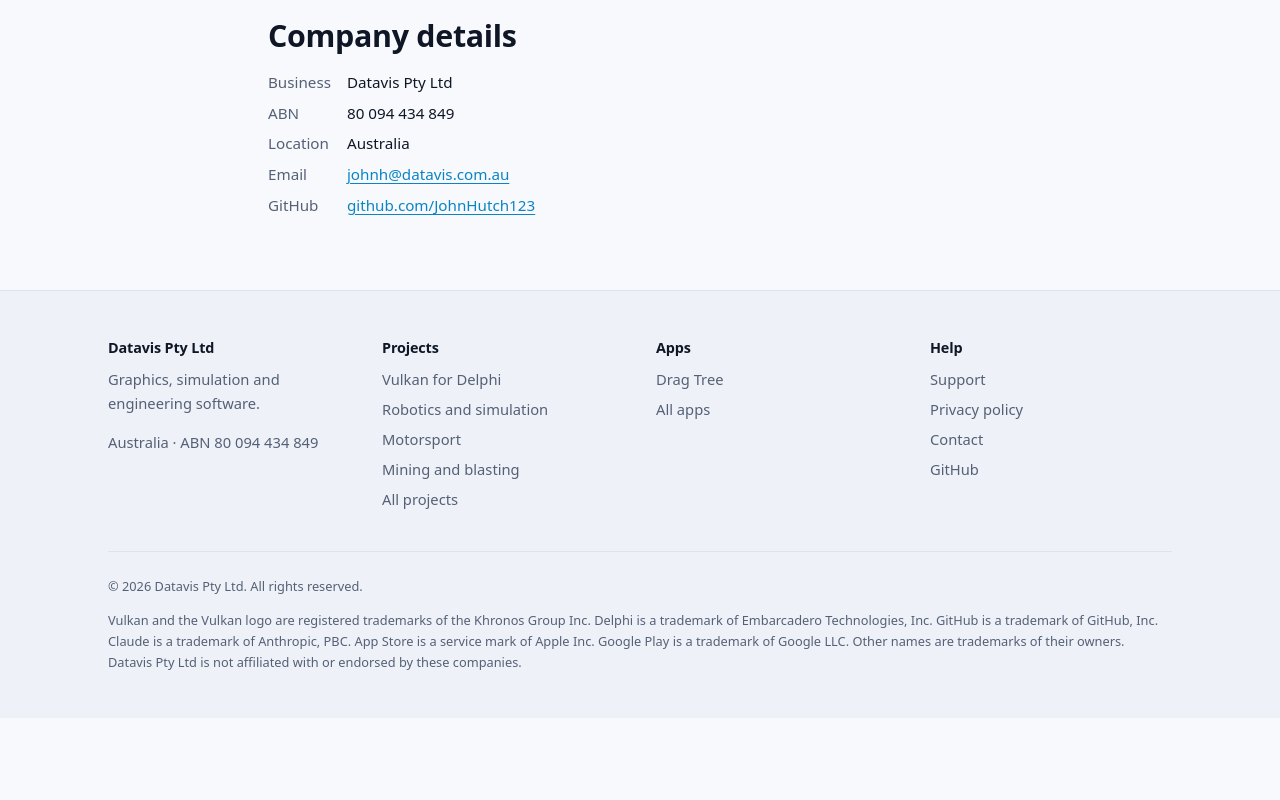
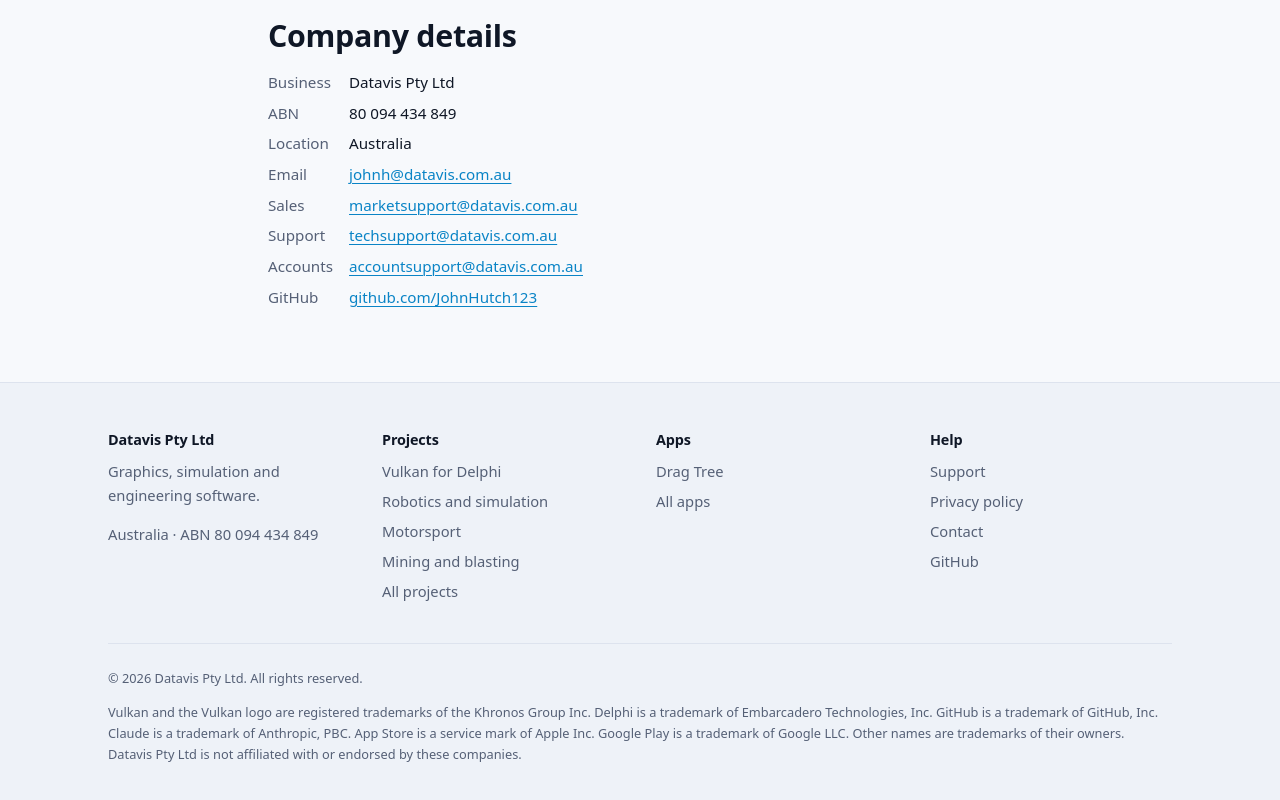
Before and after one commit to JohnHutch123/datavis.com.au, an Astro site: page /about in a window 1280 px wide. Shown: the part 1501-2301 px from the top of the page. Before the commit the page ends 2219 px from the top, so only its background shows below. Built offline with nearby package versions, Linux system fonts and the light colour scheme; Astro itself is replaced by a stand-in of ours.

Commit message:
Route enquiries to the tech, market and account support mailboxes
Co-Authored-By: Claude Opus 5.5 <noreply@anthropic.com>

```diff
--- a/src/lib/schema.ts
+++ b/src/lib/schema.ts
@@ -26,13 +26,29 @@ export function organization(): Node {
     ...(site.abn ? { taxID: `ABN ${site.abn}` } : {}),
     address: { '@type': 'PostalAddress', addressCountry: 'AU' },
     sameAs: [site.github.url],
-    contactPoint: {
-      '@type': 'ContactPoint',
-      contactType: 'customer support',
-      email: site.email.support,
-      url: abs('/support/'),
-      availableLanguage: 'English',
-    },
+    contactPoint: [
+      {
+        '@type': 'ContactPoint',
+        contactType: 'technical support',
+        email: site.email.support,
+        url: abs('/support/'),
+        availableLanguage: 'English',
+      },
+      {
+        '@type': 'ContactPoint',
+        contactType: 'sales',
+        email: site.email.sales,
+        url: abs('/contact/'),
+        availableLanguage: 'English',
+      },
+      {
+        '@type': 'ContactPoint',
+        contactType: 'billing support',
+        email: site.email.accounts,
+        url: abs('/contact/'),
+        availableLanguage: 'English',
+      },
+    ],
   };
 }
 
--- a/src/pages/about.astro
+++ b/src/pages/about.astro
@@ -52,6 +52,9 @@ import { site } from '../site.config';
         {site.abn && <><dt>ABN</dt><dd>{site.abn}</dd></>}
         <dt>Location</dt><dd>{site.country}</dd>
         <dt>Email</dt><dd><a href={`mailto:${site.email.general}`}>{site.email.general}</a></dd>
+        <dt>Sales</dt><dd><a href={`mailto:${site.email.sales}`}>{site.email.sales}</a></dd>
+        <dt>Support</dt><dd><a href={`mailto:${site.email.support}`}>{site.email.support}</a></dd>
+        <dt>Accounts</dt><dd><a href={`mailto:${site.email.accounts}`}>{site.email.accounts}</a></dd>
         <dt>GitHub</dt><dd><a href={site.github.url} rel="noopener">{site.github.url.replace('https://', '')}</a></dd>
       </dl>
     </div>
--- a/src/pages/contact.astro
+++ b/src/pages/contact.astro
@@ -5,8 +5,9 @@ import { site } from '../site.config';
 // exploit. If you later want a web form, see README.md ("Adding a contact form").
 const topics = [
   { title: 'General enquiries', body: 'Questions about Datavis or our projects.', email: site.email.general, subject: 'Enquiry' },
-  { title: 'Licensing and PRO packages', body: 'Pricing, commercial licences and custom work.', email: site.email.general, subject: 'Licensing enquiry' },
-  { title: 'App and product support', body: 'Help with one of our apps or packages.', email: site.email.support, subject: 'Support request' },
+  { title: 'Licensing and PRO packages', body: 'Pricing, commercial licences and custom work.', email: site.email.sales, subject: 'Licensing enquiry' },
+  { title: 'Technical support', body: 'Help with one of our apps or packages.', email: site.email.support, subject: 'Support request' },
+  { title: 'Accounts and billing', body: 'Invoices, payments and licence accounts.', email: site.email.accounts, subject: 'Accounts enquiry' },
   { title: 'Privacy', body: 'Questions about your data or a data deletion request.', email: site.email.privacy, subject: 'Privacy request' },
 ];
 const mail = (e: string, s: string) => `mailto:${e}?subject=${encodeURIComponent(s)}`;
--- a/src/pages/projects/[group]/[project].astro
+++ b/src/pages/projects/[group]/[project].astro
@@ -45,7 +45,7 @@ const schema = [
         {docs[0] && <a class="btn primary" href={docUrl(docs[0])}>Read the docs</a>}
         {p.data.visibility === 'public' && p.data.repo && <a class="btn" href={p.data.repo} rel="noopener">View on GitHub</a>}
         {p.data.visibility === 'private' && (
-          <a class="btn" href={`mailto:${site.email.general}?subject=${encodeURIComponent(p.data.title + ' enquiry')}`}>{p.data.enquire ?? 'Enquire about licensing'}</a>
+          <a class="btn" href={`mailto:${site.email.sales}?subject=${encodeURIComponent(p.data.title + ' enquiry')}`}>{p.data.enquire ?? 'Enquire about licensing'}</a>
         )}
         {p.data.links.map((l) => <a class="btn" href={l.url} rel="noopener">{l.label}</a>)}
       </div>
--- a/src/site.config.ts
+++ b/src/site.config.ts
@@ -13,11 +13,13 @@ export const site = {
     'Datavis Pty Ltd builds Vulkan graphics components for Delphi, MuJoCo simulation and robot skill tools, motorsport apps and data tools, and drill and blast software.',
   url: 'https://www.datavis.com.au',
   country: 'Australia',
-  // Suggested: create support@ and privacy@ aliases that forward to your inbox.
+  // Which mailbox each kind of request goes to.
   email: {
-    general: 'johnh@datavis.com.au',
-    support: 'johnh@datavis.com.au',
-    privacy: 'johnh@datavis.com.au',
+    general: 'johnh@datavis.com.au',            // general enquiries, About page
+    support: 'techsupport@datavis.com.au',      // app and package help; app store support pages
+    sales: 'marketsupport@datavis.com.au',      // licensing, PRO packages, custom work, project enquiries
+    accounts: 'accountsupport@datavis.com.au',  // invoices, payments, licence accounts
+    privacy: 'accountsupport@datavis.com.au',   // data requests, app account deletion
   },
   // Target time to reply to support requests (shown on support pages).
   supportResponse: 'four business days',
```
